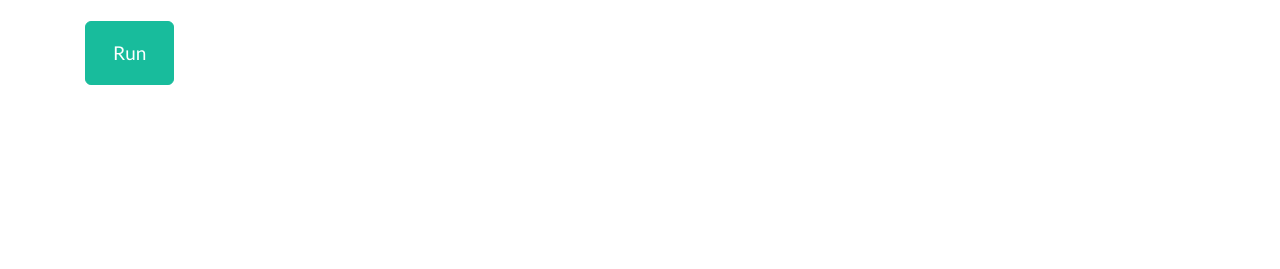
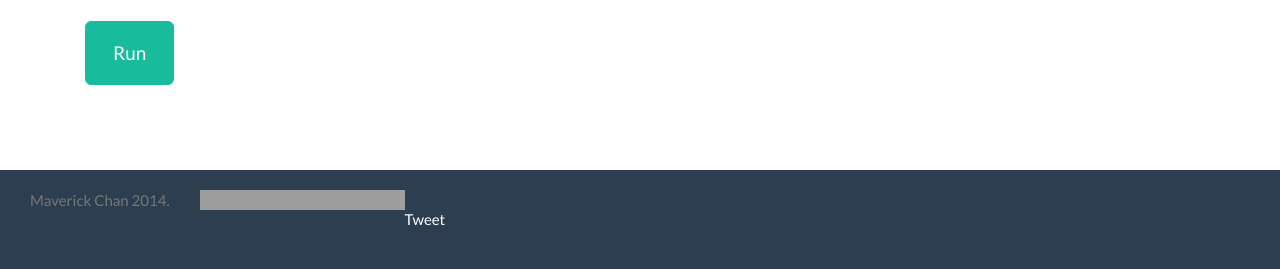
Before and after one commit to kenchangh/pyonline, a Python web app: template app/templates/index.html in a window 1280 px wide. Shown: the part 531-800 px from the top of the page. Run offline with Jinja, Linux system fonts and the light colour scheme; the template is opened without the code that fills it, so the values that code supplies are empty; some libraries are stand-ins or nearby versions; grey boxes are pictures that could not be loaded.

Commit message:
Styled page
Changes are:
 - PyOnline icon added
 - Added social buttons
 - Added footer navbar

```diff
--- a/app/templates/index.html
+++ b/app/templates/index.html
@@ -7,6 +7,7 @@
     <meta name="viewport" content="width=device-width, initial-scale=1">
     <meta name="description" content="An online Python interpreter">
     <link rel="stylesheet" type="text/css" href="/static/css/bootstrap.min.css" media="screen"/>
+    <link rel="icon" type="image/x-icon" href="/static/img/pyonline.ico">
 <style type="text/css" media="screen">
     #editor {
       height: 30em;
@@ -21,6 +22,10 @@
 
     .navbar {
       z-index: 1;
+    }
+
+    .social-btn {
+      margin-right: -30px;
     }
 </style>
   </head>
@@ -60,6 +65,22 @@
     <div id="output-box" class="well col-md-4">
     </div>
   </div>
+
+  <nav class="nav navbar-default navbar-fixed-bottom">
+    <div class="container-fluid">
+      <ul class="nav navbar-nav">
+        <li class="navbar-text">Maverick Chan 2014.</li>
+        <li class="navbar-text social-btn"><iframe src="http://ghbtns.com/github-btn.html?user=maverick97&repo=pyonline&type=watch&count=true" allowtransparency="true" frameborder="0" scrolling="0" width="110" height="20"></iframe></li>
+        <li class="navbar-text social-btn"><iframe
+          src="http://ghbtns.com/github-btn.html?user=maverick97&repo=pyonline&type=fork&count=true" allowtransparency="true" frameborder="0" scrolling="0" width="110" height="20"></iframe></li>
+        <li class="navbar-text social-btn">
+          <a href="https://twitter.com/share" class="twitter-share-button">Tweet</a>
+          <script>!function(d,s,id){var js,fjs=d.getElementsByTagName(s)[0],p=/^http:/.test(d.location)?'http':'https';if(!d.getElementById(id)){js=d.createElement(s);js.id=id;js.src=p+'://platform.twitter.com/widgets.js';fjs.parentNode.insertBefore(js,fjs);}}(document,
+'script', 'twitter-wjs');</script>
+        </li>
+      </ul>
+    </div>
+  </nav>
 
   <script src="/static/js/jquery.min.js"></script>
   <script src="/static/js/bootstrap.min.js"></script>
```
Also changed, not shown: app/static/img/pyonline.ico (added).
